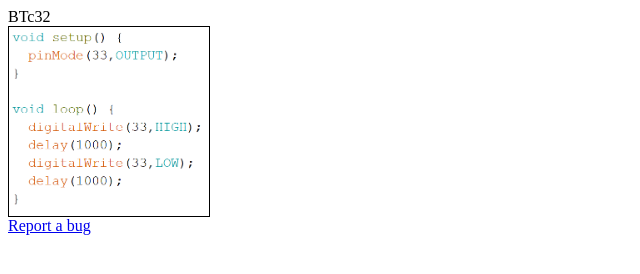
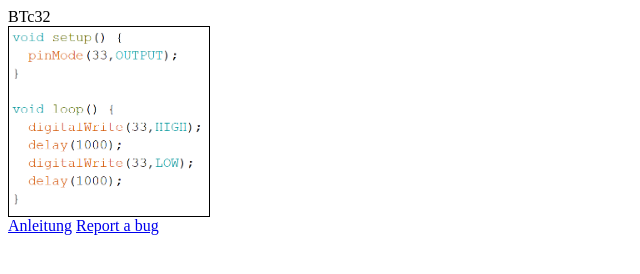
Before and after one commit to BTc32/btc32.github.io, a plain HTML site: page index.html in a window 1280 px wide. Shown: the full height of the page, 0-640 px from the left. Drawn offline with Linux system fonts and the light colour scheme.

Commit message:
Update index.html

```diff
--- a/index.html
+++ b/index.html
@@ -3,5 +3,6 @@
   <br>
   <img src="Programmcode.bmp" style="width:200px;border:1px solid #000000;"></img>
   <br>
+  <a href="tutorial-de">Anleitung</a>
   <a href="mailto:btc32@gmx.net">Report a bug</a>
 </html>
```
